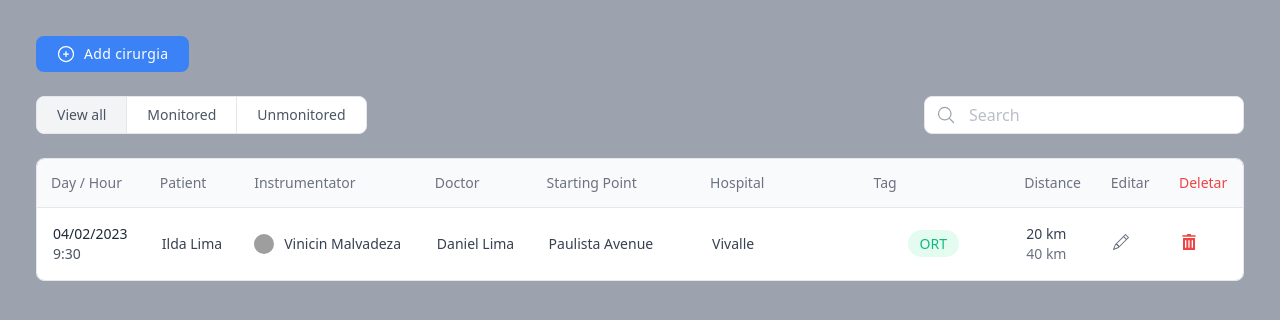
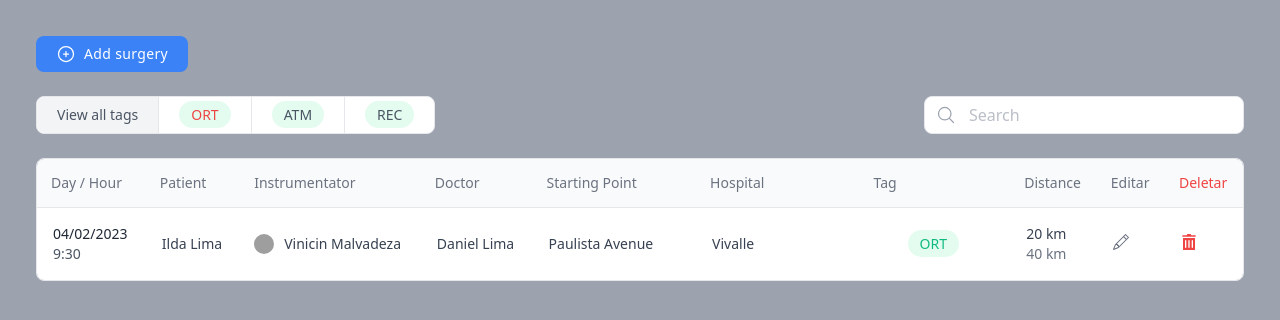
Before and after one commit to bolodissenoura/GQL-study-project, a Next.js app in the folder frontend/: page / in a window 1280 px wide. Shown: the top 320 px of the page. Built offline with nearby package versions, Linux system fonts and the light colour scheme; grey boxes are pictures that could not be loaded.

Commit message:
feat: color tags sistem

```diff
--- a/frontend/src/fakeData.ts
+++ b/frontend/src/fakeData.ts
@@ -1,4 +1,8 @@
-import { OptionsInterface, SurgeryInterface } from "./interfaces";
+import {
+  OptionsInterface,
+  SurgeryInterface,
+  TagsInterface,
+} from "./interfaces";
 
 export const fakeData: OptionsInterface[] = [
   { id: "xaxsxs", label: "Daniel" },
@@ -20,3 +24,21 @@ export const fakeDataRows: SurgeryInterface[] = [
     distance: 20,
   },
 ];
+
+export const fakeDataTags: TagsInterface[] = [
+  {
+    title: "ORT",
+    color: "red",
+    id: "elonmusk69420",
+  },
+  {
+    title: "ATM",
+    color: "green",
+    id: "elonmusk6820",
+  },
+  {
+    title: "REC",
+    color: "blue",
+    id: "elonmusk67420",
+  },
+];
--- a/frontend/src/interfaces/index.ts
+++ b/frontend/src/interfaces/index.ts
@@ -1,2 +1,3 @@
 export * from "./surgery.interface";
 export * from "./fields.interface";
+export * from "./tags.interface";
--- /dev/null
+++ b/frontend/src/interfaces/tags.interface.ts
@@ -0,0 +1,5 @@
+export interface TagsInterface {
+  id: string;
+  title: string;
+  color: string;
+}
--- a/frontend/src/pages/index.tsx
+++ b/frontend/src/pages/index.tsx
@@ -1,8 +1,8 @@
 import React from "react";
 import Head from "next/head";
 import * as C from "@/components";
-import { fakeDataRows } from "@/fakeData";
-import { SurgeryInterface } from "@/interfaces";
+import { fakeDataRows, fakeDataTags } from "@/fakeData";
+import { SurgeryInterface, TagsInterface } from "@/interfaces";
 
 export default function Home() {
   const ref = React.useRef();
@@ -38,24 +38,28 @@ export default function Home() {
                     d="M12 9v6m3-3H9m12 0a9 9 0 11-18 0 9 9 0 0118 0z"
                   />
                 </svg>
-
-                <span>Add cirurgia</span>
+                <span>Add surgery</span>
               </button>
             </div>
           </div>
           <div className="mt-6 md:flex md:items-center md:justify-between">
             <div className="inline-flex overflow-hidden bg-white border divide-x rounded-lg dark:bg-gray-900 rtl:flex-row-reverse dark:border-gray-700 dark:divide-gray-700">
               <button className="px-5 py-2 text-xs font-medium text-gray-600 transition-colors duration-200 bg-gray-100 sm:text-sm dark:bg-gray-800 dark:text-gray-300">
-                View all
+                View all tags
               </button>
 
-              <button className="px-5 py-2 text-xs font-medium text-gray-600 transition-colors duration-200 sm:text-sm dark:hover:bg-gray-800 dark:text-gray-300 hover:bg-gray-100">
-                Monitored
-              </button>
-
-              <button className="px-5 py-2 text-xs font-medium text-gray-600 transition-colors duration-200 sm:text-sm dark:hover:bg-gray-800 dark:text-gray-300 hover:bg-gray-100">
-                Unmonitored
-              </button>
+              {fakeDataTags.map((item: TagsInterface) => (
+                <>
+                  <button
+                    key={item.id}
+                    className="px-5 py-2 text-xs font-medium text-gray-600 transition-colors duration-200 sm:text-sm dark:hover:bg-gray-800 dark:text-gray-300 hover:bg-gray-100">
+                    <div
+                      className={`inline px-3 py-1 text-sm font-normal rounded-full gap-x-2 bg-emerald-100/60 dark:bg-gray-800 text-${item.color}-500`}>
+                      {item.title}
+                    </div>
+                  </button>
+                </>
+              ))}
             </div>
 
             <div className="relative flex items-center mt-4 md:mt-0">
```
